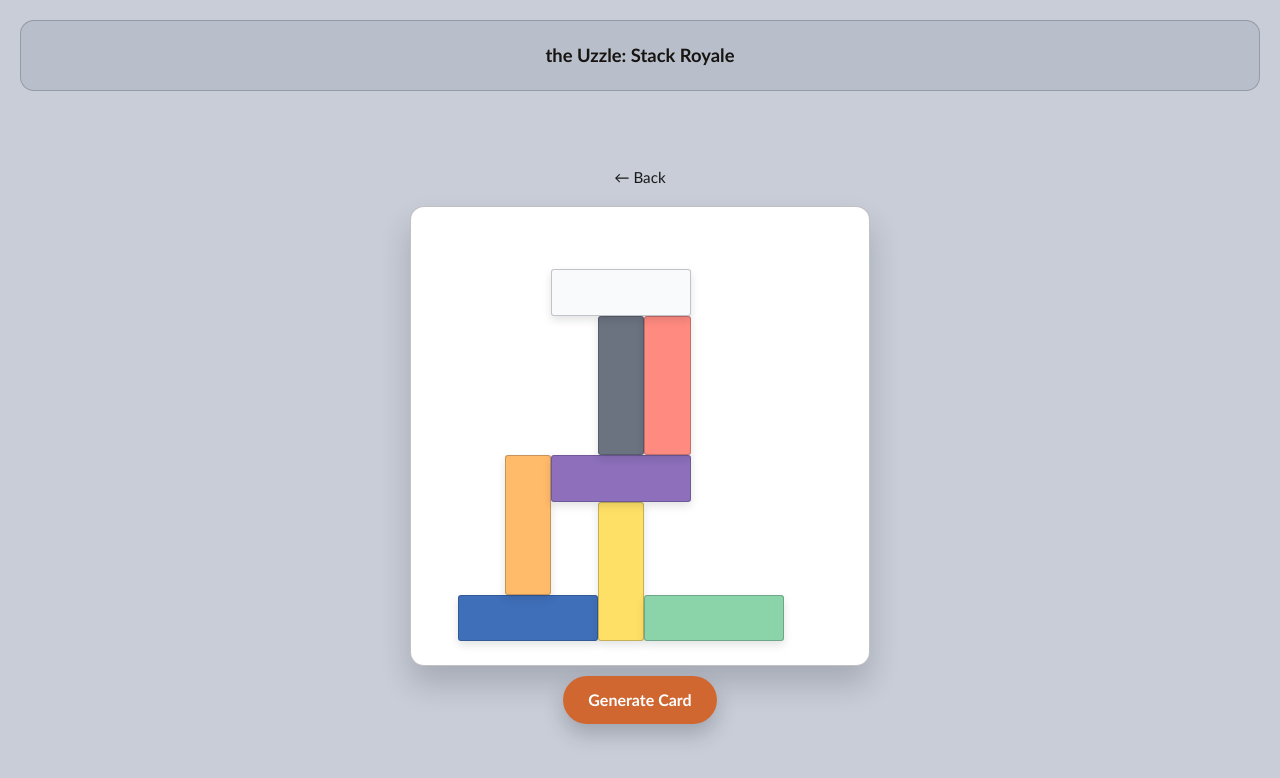
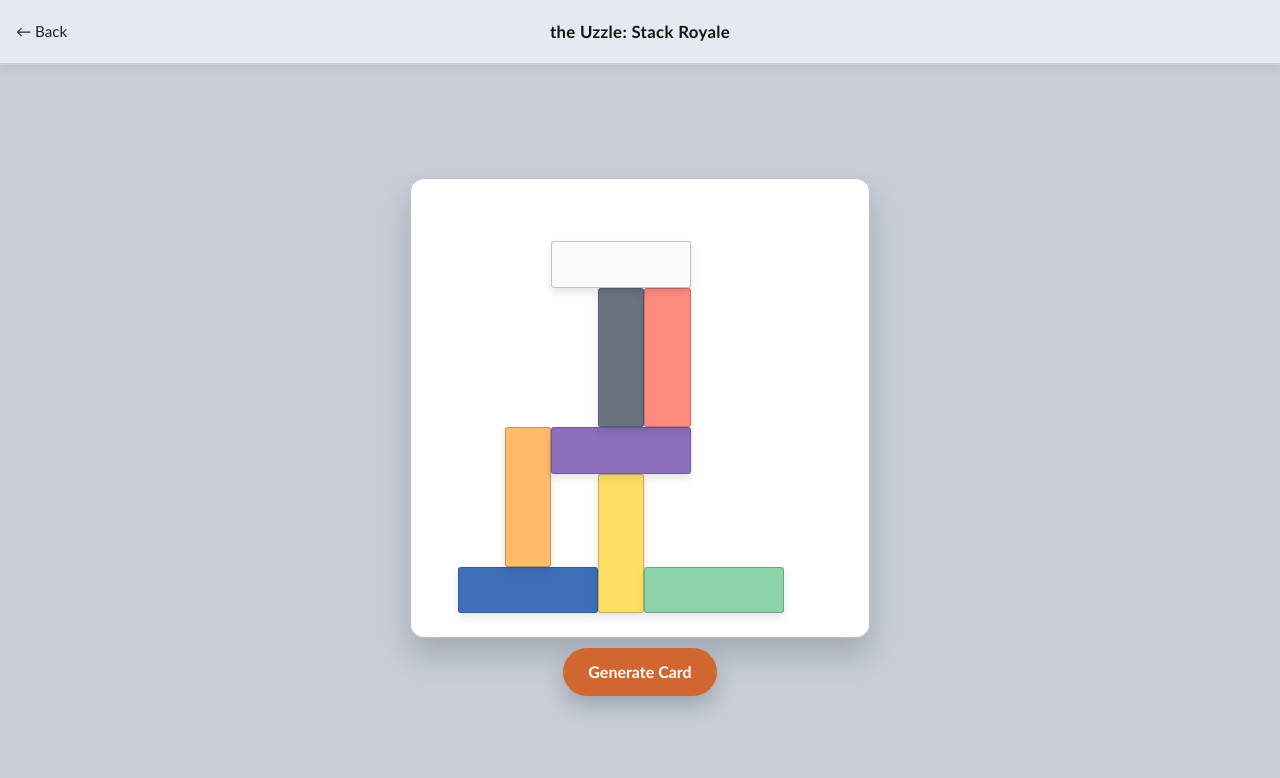
Before and after one commit to doublemix/mini-uzzle, a React (Vite) app: page / in a window 1280 px wide. Both pictures are taken after a click on the button "Generate Card". Shown: the top 778 px of the page. Built offline with nearby package versions, Linux system fonts and the light colour scheme.

Commit message:
feat: refine main page card flow and app bar

```diff
--- a/package.json
+++ b/package.json
@@ -5,6 +5,7 @@
   "type": "module",
   "scripts": {
     "dev": "vite",
+    "start": "vite --host 0.0.0.0",
     "typecheck": "tsc -b",
     "test": "vitest run",
     "build": "tsc -b && vite build",
--- a/src/App.css
+++ b/src/App.css
@@ -1,27 +1,51 @@
 .page-root {
   min-height: 100svh;
-  padding: 20px;
+  padding: 0;
   display: grid;
   gap: 16px;
   background: #c8cdd7;
 }
 
 .topbar {
+  position: sticky;
+  top: 0;
+  z-index: 10;
+  display: grid;
+  grid-template-columns: minmax(112px, 1fr) auto minmax(112px, 1fr);
+  align-items: center;
+  min-height: 64px;
+  padding: 0 16px;
+  border-bottom: 1px solid rgba(37, 44, 56, 0.16);
+  background: rgba(232, 236, 243, 0.92);
+  box-shadow: 0 1px 0 rgba(255, 255, 255, 0.28), 0 3px 10px rgba(31, 38, 49, 0.08);
+  backdrop-filter: blur(14px);
+}
+
+.topbar-slot {
   display: flex;
+  align-items: center;
+  min-width: 0;
+}
+
+.topbar-slot-leading {
+  justify-content: flex-start;
+}
+
+.topbar-slot-center {
   justify-content: center;
-  align-items: center;
-  gap: 16px;
-  padding: 14px 18px;
-  border: 1px solid rgba(37, 44, 56, 0.24);
-  border-radius: 14px;
-  background: #b8bfcb;
+}
+
+.topbar-slot-trailing {
+  justify-content: flex-end;
 }
 
 .brand {
   color: var(--text-h);
   text-decoration: none;
   font-weight: 700;
-  font-size: 1.15rem;
+  font-size: 1.05rem;
+  letter-spacing: 0.02em;
+  white-space: nowrap;
 }
 
 .dev-badge {
@@ -53,6 +77,26 @@
   border-color: transparent;
 }
 
+.appbar-back-button {
+  display: inline-flex;
+  align-items: center;
+  justify-content: flex-start;
+  border: 0;
+  background: transparent;
+  color: #1b2430;
+  font: inherit;
+  font-size: 0.95rem;
+  padding: 8px 10px;
+  margin-left: -10px;
+  border-radius: 999px;
+  cursor: pointer;
+}
+
+.appbar-back-button:hover,
+.appbar-back-button:focus-visible {
+  background: rgba(20, 28, 40, 0.08);
+}
+
 .main-layout {
   display: grid;
   grid-template-columns: minmax(320px, 440px) minmax(0, 1fr);
@@ -66,9 +110,10 @@
 }
 
 .main-redesign {
-  min-height: calc(100svh - 140px);
+  min-height: calc(100svh - 80px);
   display: grid;
   place-items: center;
+  padding: 16px 20px 20px;
 }
 
 .main-center-stage {
@@ -77,32 +122,9 @@
   gap: 12px;
 }
 
-.back-button,
-.back-button-spacer {
-  min-height: 28px;
-  align-self: start;
-}
-
-.back-button {
-  border: 1px solid transparent;
-  background: transparent;
-  color: #181818;
-  font: inherit;
-  font-size: 0.95rem;
-  padding: 4px 2px;
-  cursor: pointer;
-}
-
-.back-button:hover,
-.back-button:focus-visible {
-  border-color: rgba(24, 24, 24, 0.25);
-  border-radius: 6px;
-}
-
 .flip-scene {
   width: min(76vw, 460px);
   aspect-ratio: 1 / 1;
-  perspective: 1500px;
 }
 
 .flip-card {
@@ -468,13 +490,9 @@
 }
 
 @media (max-width: 1100px) {
-  .page-root {
-    padding: 14px;
-  }
-
   .topbar {
-    flex-direction: column;
-    align-items: center;
+    grid-template-columns: minmax(88px, 1fr) auto minmax(88px, 1fr);
+    padding: 0 12px;
   }
 
   .main-layout {
@@ -519,3 +537,19 @@
     height: min(72svh, 720px) !important;
   }
 }
+
+@media (max-width: 720px) {
+  .app-shell,
+  .debug-layout {
+    display: grid;
+    gap: 16px;
+  }
+
+  .workspace-panel {
+    padding: 20px;
+  }
+
+  .brand {
+    font-size: 0.96rem;
+  }
+}
--- a/src/App.tsx
+++ b/src/App.tsx
@@ -1,4 +1,4 @@
-import { useEffect, useState } from 'react'
+import { useCallback, useEffect, useState } from 'react'
 import { DebugPage } from './pages/DebugPage'
 import { MainPage } from './pages/MainPage'
 import './App.css'
@@ -15,6 +15,13 @@
     const initial = readRoute()
     return initial === 'debug' && !isDev ? 'main' : initial
   })
+  const [showMainBack, setShowMainBack] = useState(false)
+  const [mainBackHandler, setMainBackHandler] = useState<(() => void) | null>(null)
+
+  const handleMainBackChange = useCallback((visible: boolean, handler: () => void) => {
+    setShowMainBack(visible)
+    setMainBackHandler(() => handler)
+  }, [])
 
   useEffect(() => {
     const onHashChange = () => {
@@ -28,13 +35,30 @@
   return (
     <div className="page-root">
       <header className="topbar">
-        <a className="brand" href="#/" aria-label="Home">
-          the Uzzle: Stack Royale
-        </a>
-        {isDev && route === 'debug' ? <span className="dev-badge">Debug Mode</span> : null}
+        <div className="topbar-slot topbar-slot-leading">
+          {route === 'main' && showMainBack && mainBackHandler ? (
+            <button type="button" className="appbar-back-button" onClick={mainBackHandler}>
+              ← Back
+            </button>
+          ) : null}
+        </div>
+
+        <div className="topbar-slot topbar-slot-center">
+          <a className="brand" href="#/" aria-label="Home">
+            the Uzzle: Stack Royale
+          </a>
+        </div>
+
+        <div className="topbar-slot topbar-slot-trailing">
+          {isDev && route === 'debug' ? <span className="dev-badge">Debug Mode</span> : null}
+        </div>
       </header>
 
-      {route === 'debug' ? <DebugPage /> : <MainPage />}
+      {route === 'debug' ? (
+        <DebugPage />
+      ) : (
+        <MainPage onBackAvailabilityChange={handleMainBackChange} />
+      )}
     </div>
   )
 }
--- a/src/game/state/useGameState.ts
+++ b/src/game/state/useGameState.ts
@@ -62,8 +62,15 @@
 
   const regenerate = () => {
     const nextSeed = createSeedToken()
+    const nextPuzzle = localPuzzleProvider.generate({
+      seed: nextSeed,
+      setCount,
+      boardWidth: board.boardWidth,
+      maxHeight: board.maxHeight,
+    })
     writeUrlState(nextSeed, setCount)
     setSeed(nextSeed)
+    return nextPuzzle
   }
 
   return {
--- a/src/pages/MainPage.tsx
+++ b/src/pages/MainPage.tsx
@@ -1,13 +1,16 @@
-import { useMemo, useState } from 'react'
+import { useCallback, useEffect, useMemo, useRef, useState } from 'react'
 import { useGameState } from '../game/state/useGameState'
 import { BLOCK_HALF_UNIT } from '../game/types'
 
 const CARD_SIZE = 420
 const CARD_PADDING = 24
+const FLIP_MS = 560
+type Puzzle = ReturnType<typeof useGameState>['puzzle']
+type FaceContent =
+  | { kind: 'setup' }
+  | { kind: 'puzzle'; puzzle: Puzzle }
 
-function cardLayout(
-  blocks: ReturnType<typeof useGameState>['puzzle']['blocks'],
-) {
+function cardLayout(blocks: Puzzle['blocks']) {
   if (blocks.length === 0) {
     return {
       scale: 1,
@@ -38,45 +41,10 @@
   }
 }
 
-export function MainPage() {
-  const {
-    puzzle,
-    setCount,
-    regenerate,
-    setSetCount,
-  } = useGameState()
-  const [showCard, setShowCard] = useState(false)
-  const [spinTurns, setSpinTurns] = useState(0)
-  const [cardKey, setCardKey] = useState(0)
+function PatternFace({ puzzle }: { puzzle: Puzzle }) {
   const layout = useMemo(() => cardLayout(puzzle.blocks), [puzzle.blocks])
 
-  const onSetChange = (value: number) => {
-    setSetCount(value)
-    setShowCard(false)
-    setSpinTurns(0)
-    setCardKey((key) => key + 1)
-  }
-
-  const onGenerate = () => {
-    regenerate()
-    if (showCard) {
-      setSpinTurns((turns) => turns + 1)
-      return
-    }
-
-    setShowCard(true)
-    setSpinTurns(0)
-  }
-
-  const onBack = () => {
-    setShowCard(false)
-    setSpinTurns(0)
-    setCardKey((key) => key + 1)
-  }
-
-  const cardAngle = showCard ? 180 + spinTurns * 360 : 0
-
-  const cardFace = (
+  return (
     <div className="pattern-canvas">
       {puzzle.blocks.map((block) => (
         <div
@@ -92,27 +60,16 @@
       ))}
     </div>
   )
+}
 
+function SetupFace({
+  setCount,
+  onSetChange,
+}: {
+  setCount: number
+  onSetChange: (value: number) => void
+}) {
   return (
-    <main className="main-redesign">
-      <section className="main-center-stage">
-        {showCard ? (
-          <button type="button" className="back-button" onClick={onBack}>
-            ← Back
-          </button>
-        ) : (
-          <span className="back-button-spacer" aria-hidden="true" />
-        )}
-
-        <div className="flip-scene" key={cardKey}>
-          <article
-            className="flip-card"
-            style={{ transform: `rotateY(${cardAngle}deg)` }}
-            role="img"
-            aria-label={showCard ? puzzle.name : 'Generator setup card'}
-          >
-            <div className="flip-face flip-front">
-              {!showCard ? (
     <div className="setup-panel">
       <h1>Card Setup</h1>
       <label>
@@ -128,12 +85,133 @@
         </select>
       </label>
     </div>
-              ) : (
-                cardFace
-              )}
+  )
+}
+
+function Face({
+  content,
+  setCount,
+  onSetChange,
+}: {
+  content: FaceContent
+  setCount: number
+  onSetChange: (value: number) => void
+}) {
+  if (content.kind === 'setup') {
+    return <SetupFace setCount={setCount} onSetChange={onSetChange} />
+  }
+
+  return <PatternFace puzzle={content.puzzle} />
+}
+
+interface MainPageProps {
+  onBackAvailabilityChange: (visible: boolean, handler: () => void) => void
+}
+
+export function MainPage({ onBackAvailabilityChange }: MainPageProps) {
+  const {
+    puzzle,
+    setCount,
+    regenerate,
+    setSetCount,
+  } = useGameState()
+  const [frontFace, setFrontFace] = useState<FaceContent>({ kind: 'setup' })
+  const [backFace, setBackFace] = useState<FaceContent>({ kind: 'puzzle', puzzle })
+  const [showBack, setShowBack] = useState(false)
+  const [isFlipping, setIsFlipping] = useState(false)
+  const settleTimerRef = useRef<number | null>(null)
+
+  useEffect(() => {
+    return () => {
+      if (settleTimerRef.current !== null) {
+        window.clearTimeout(settleTimerRef.current)
+      }
+    }
+  }, [])
+
+  const onSetChange = useCallback((value: number) => {
+    setSetCount(value)
+    if (settleTimerRef.current !== null) {
+      window.clearTimeout(settleTimerRef.current)
+      settleTimerRef.current = null
+    }
+
+    setShowBack(false)
+    setIsFlipping(false)
+    setFrontFace({ kind: 'setup' })
+    setBackFace({ kind: 'puzzle', puzzle })
+  }, [puzzle, setSetCount])
+
+  const startFlipTo = useCallback((target: FaceContent) => {
+    if (isFlipping) {
+      return
+    }
+
+    setIsFlipping(true)
+
+    if (settleTimerRef.current !== null) {
+      window.clearTimeout(settleTimerRef.current)
+    }
+
+    if (showBack) {
+      // Back is currently visible, so stage target on front then flip to front.
+      setFrontFace(target)
+      setShowBack(false)
+      settleTimerRef.current = window.setTimeout(() => {
+        setBackFace(target)
+        setIsFlipping(false)
+        settleTimerRef.current = null
+      }, FLIP_MS)
+      return
+    }
+
+    // Front is currently visible, so stage target on back then flip to back.
+    setBackFace(target)
+    setShowBack(true)
+    settleTimerRef.current = window.setTimeout(() => {
+      setFrontFace(target)
+      setIsFlipping(false)
+      settleTimerRef.current = null
+    }, FLIP_MS)
+  }, [isFlipping, showBack])
+
+  const onGenerate = useCallback(() => {
+    const nextPuzzle = regenerate()
+    startFlipTo({ kind: 'puzzle', puzzle: nextPuzzle })
+  }, [regenerate, startFlipTo])
+
+  const onBack = useCallback(() => {
+    startFlipTo({ kind: 'setup' })
+  }, [startFlipTo])
+
+  const cardAngle = showBack ? 180 : 0
+  const visibleFace = showBack ? backFace : frontFace
+  const showBackButton = visibleFace.kind === 'puzzle'
+  const ariaLabel = visibleFace.kind === 'puzzle'
+    ? visibleFace.puzzle.name
+    : 'Generator setup card'
+
+  useEffect(() => {
+    onBackAvailabilityChange(showBackButton, onBack)
+  }, [onBackAvailabilityChange, onBack, showBackButton])
+
+  return (
+    <main className="main-redesign">
+      <section className="main-center-stage">
+        <div className="flip-scene">
+          <article
+            className="flip-card"
+            style={{ transform: `rotateY(${cardAngle}deg)` }}
+            role="img"
+            aria-label={ariaLabel}
+          >
+            <div className="flip-face flip-front">
+              <Face content={frontFace} setCount={setCount} onSetChange={onSetChange} />
             </div>
 
-            <div className="flip-face flip-back">{cardFace}</div>
+            <div className="flip-face flip-back">
+              <Face content={backFace} setCount={setCount} onSetChange={onSetChange} />
+            </div>
           </article>
         </div>
 
```
Lines whose indentation alone changed are shown as unchanged.
